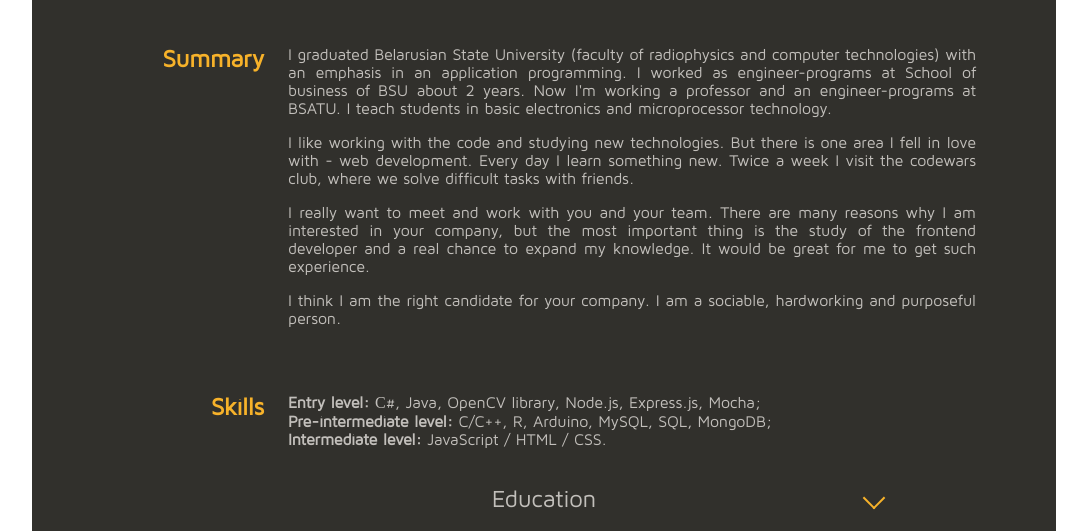
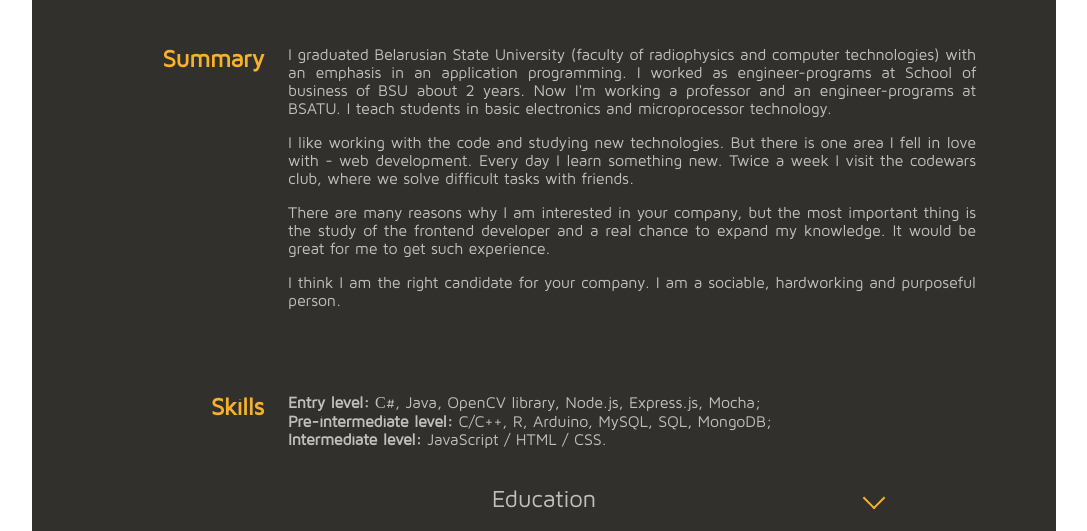
Before and after one commit to Deeamon/cv, a plain HTML site: page index.html in a window 1280 px wide. Shown: the part 240-771 px from the top of the page, without its empty margins (96-1183 px from the left). Drawn offline with Linux system fonts and the light colour scheme.

Commit message:
fix: fix text in html

```diff
--- a/index.html
+++ b/index.html
@@ -60,8 +60,7 @@
           in
           love with - web development. Every day I learn something new. Twice a week I visit the
           codewars club, where we solve difficult tasks with friends. </p>
-        <p class="text__item">I really want to meet and work with you and your team.
-          There are many reasons why I am interested in your company, but the most important thing is
+        <p class="text__item">There are many reasons why I am interested in your company, but the most important thing is
           the study of the frontend developer and a real chance to expand my knowledge. It would be
           great for me to get such experience.</p>
         <p class="text__item">I think I am the right candidate for your company. I am a sociable, hardworking and
```
